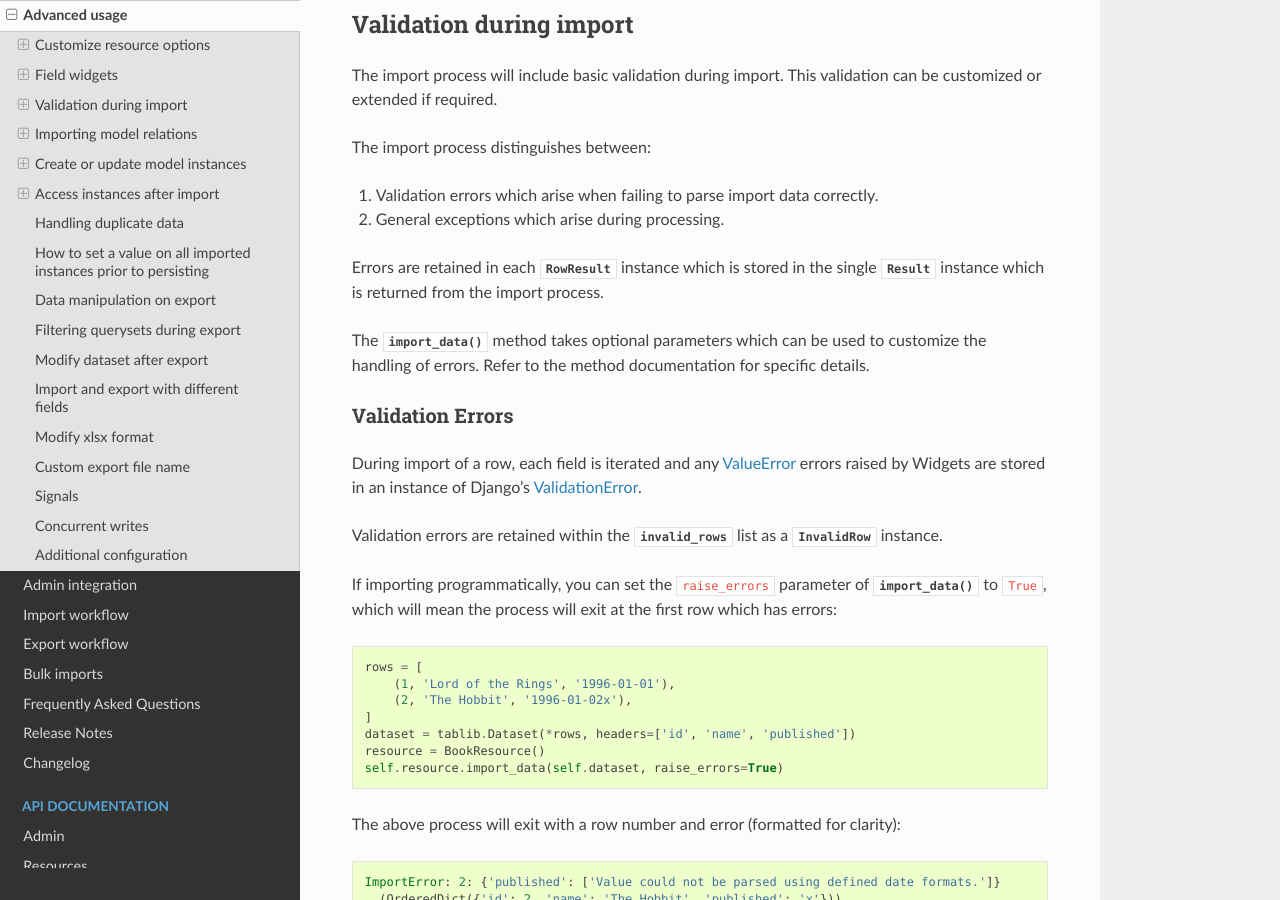
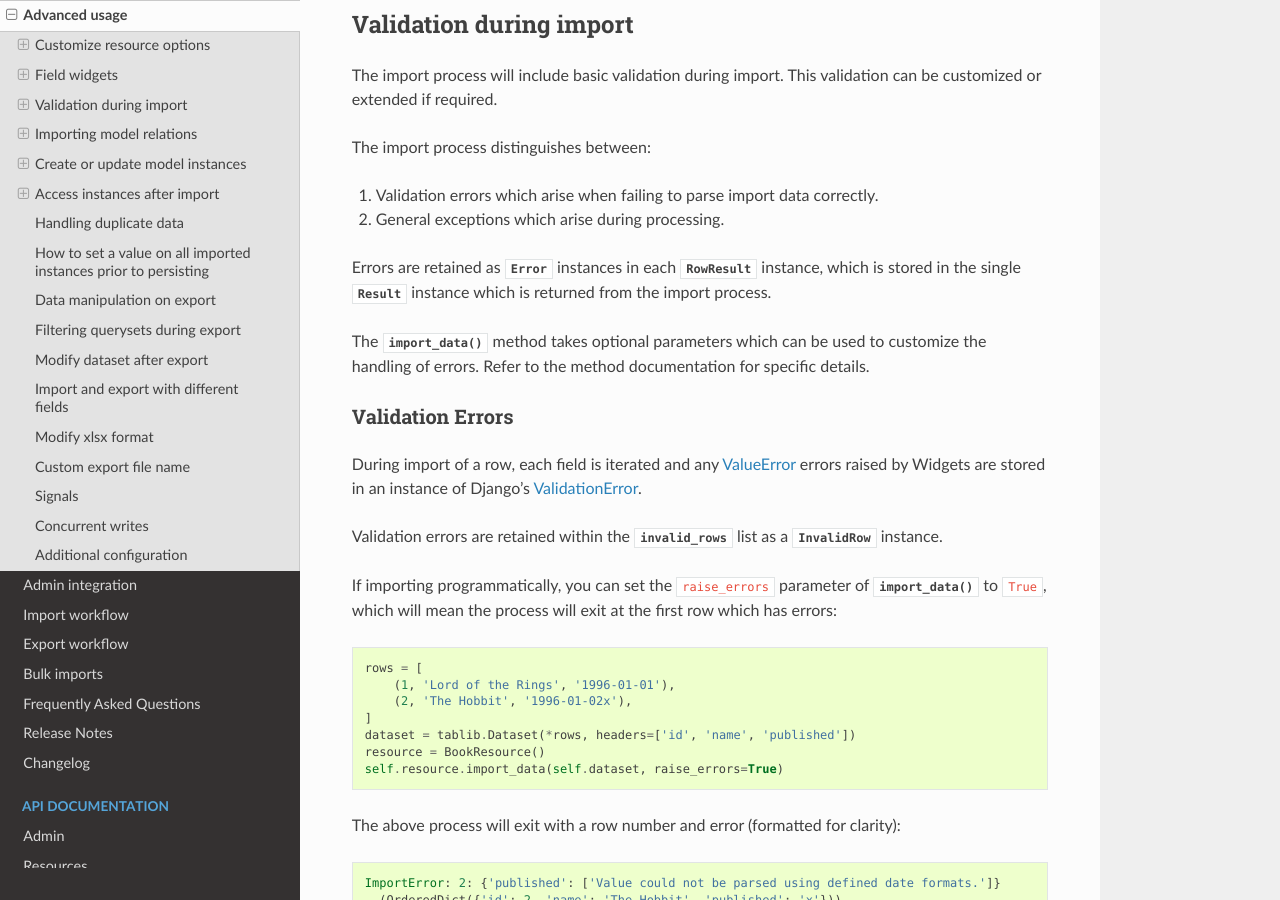
Before and after one commit to django-import-export/django-import-export, a Sphinx documentation site: the page built from docs/advanced_usage.rst, in a window 1280 px wide and 900 px high, scrolled down 5441 px. Built offline with Sphinx 7.4.7 and the Read the Docs theme 3.1.0, drawn with Linux system fonts in a browser that asks for light colours; pages that are not in the unit, such as notebooks, are missing from menus; the version number could not be read and is left out.

Commit message:
added Error docstrings

```diff
--- a/docs/advanced_usage.rst
+++ b/docs/advanced_usage.rst
@@ -251,8 +251,9 @@ The import process distinguishes between:
 
 #. General exceptions which arise during processing.
 
-Errors are retained in each :class:`~import_export.results.RowResult` instance which is stored in the single
-:class:`~import_export.results.Result` instance which is returned from the import process.
+Errors are retained as :class:`~import_export.results.Error` instances in each :class:`~import_export.results.RowResult`
+instance, which is stored in the single :class:`~import_export.results.Result` instance which is returned from the
+import process.
 
 The :meth:`~import_export.resources.Resource.import_data` method takes optional parameters which can be used to
 customize the handling of errors.  Refer to the method documentation for specific details.
```
Also changed, not shown: 1 other file.
